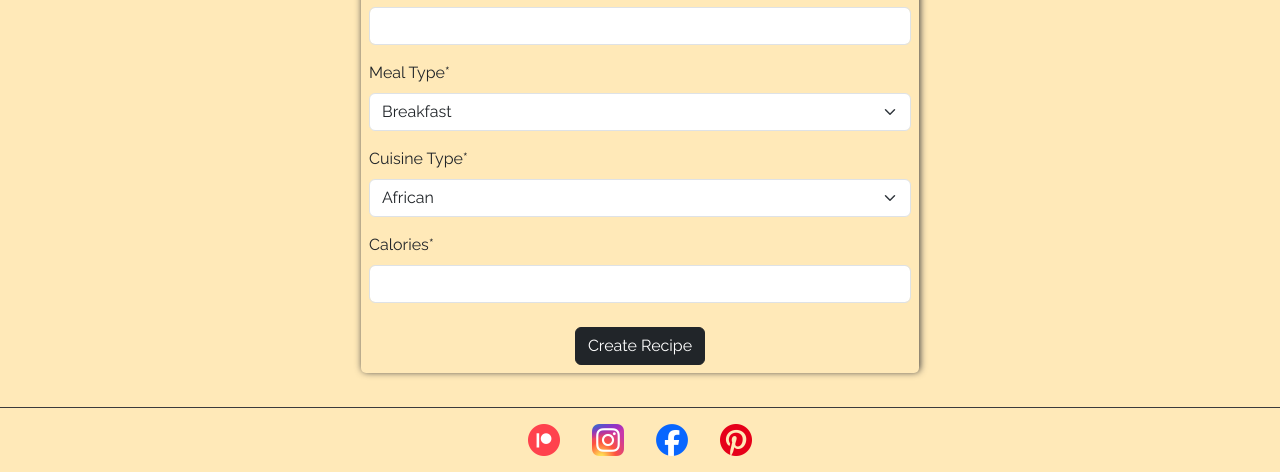
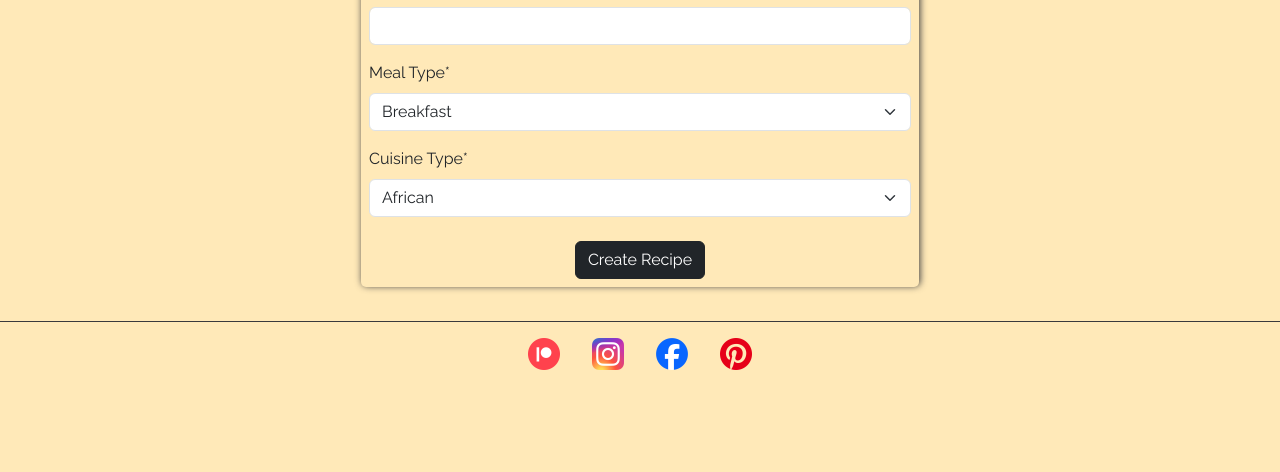
Before and after one commit to emilyrosenberg/grain-free-friend, a Django app: page /recipes/add/ in a window 1280 px wide. Shown: the part 1202-1674 px from the top of the page. After the commit the page ends 1572 px from the top, so only its background shows below. Run offline with Django 3.2, Linux system fonts and the light colour scheme; a user stored in the database is signed in; parts of the project's set-up code (start-up, migrations or seed data) failed here and were passed over; some libraries are stand-ins or nearby versions.

Commit message:
Remove calories field

```diff
--- a/recipes/admin.py
+++ b/recipes/admin.py
@@ -8,7 +8,6 @@ class RecipeAdmin(admin.ModelAdmin):
     list_display = (
         "title",
         "meal_type",
-        "calories",
         "instructions",
         "ingredients",
         "image",
--- a/recipes/forms.py
+++ b/recipes/forms.py
@@ -17,7 +17,6 @@ class RecipeForm(forms.ModelForm):
             "image_alt",
             "meal_type",
             "cuisine_types",
-            "calories",
         ]
 
         ingredients = forms.CharField(widget=RichTextWidget())
@@ -37,5 +36,4 @@ class RecipeForm(forms.ModelForm):
             "image_alt": "Describe Image",
             "meal_type": "Meal Type",
             "cuisine_types": "Cuisine Type",
-            "calories": "Calories",
         }
--- a/recipes/models.py
+++ b/recipes/models.py
@@ -51,8 +51,7 @@ class Recipe(models.Model):
     cuisine_types = models.CharField(
         max_length=50, choices=CUISINE_TYPES, default="african"
     )
-    # Remove this calories thing later
-    calories = models.IntegerField()
+
     posted_date = models.DateTimeField(auto_now=True)
 
     class Meta:
--- a/recipes/templates/recipes/recipe_detail.html
+++ b/recipes/templates/recipes/recipe_detail.html
@@ -13,7 +13,6 @@
                 <p class="text-center">Posted by {{recipe.user}} on {{recipe.posted_date}}</p>
                 <hr>
                 <p>{{recipe.description}}</p>
-                <p class="p-3"><strong>Calories: </strong> {{ recipe.calories }}</p>
                 <p class="p-3"><strong>Cuisine: </strong> {{ recipe.cuisine_types|title }}</p>
 
                 {% if request.user == recipe.user %}
```
